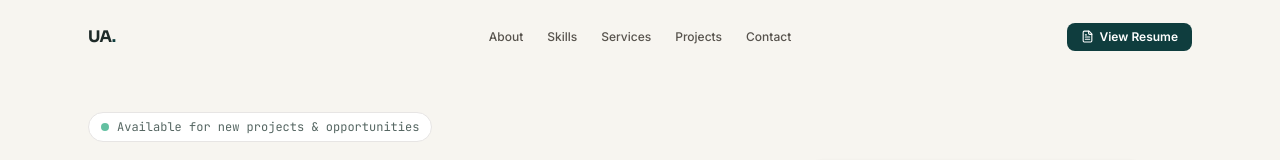
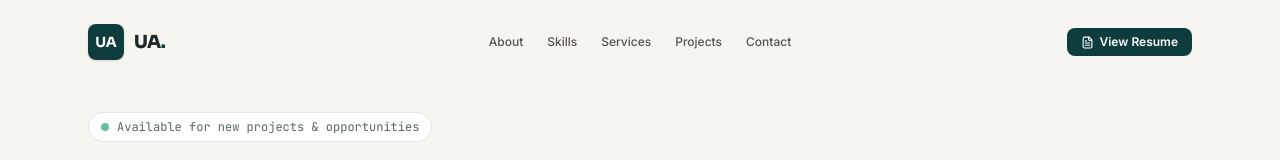
Before and after one commit to therealbibson/Portfolio, a React (Vite) app: page / in a window 1280 px wide. Shown: the top 160 px of the page. Built offline with nearby package versions, Linux system fonts and the light colour scheme; grey boxes are pictures that could not be loaded.

Commit message:
Style UA. as a teal monogram logo in the nav and footer

```diff
--- a/src/components/Footer.tsx
+++ b/src/components/Footer.tsx
@@ -27,9 +27,12 @@ export default function Footer() {
             <a
               href="#overview"
               onClick={(e) => handleNavClick(e, '#overview')}
-              className="group cursor-pointer"
+              className="group flex cursor-pointer items-center gap-2.5"
             >
-              <span className="font-display font-bold text-base text-text-white group-hover:text-primary-blue transition-colors">
+              <span className="flex h-9 w-9 items-center justify-center rounded-lg bg-[#0f3d3e] font-display text-sm font-bold text-white shadow-sm transition-transform duration-200 group-hover:scale-105">
+                UA
+              </span>
+              <span className="font-display text-lg font-extrabold tracking-tight text-text-white transition-colors group-hover:text-primary-blue">
                 UA<span className="text-primary-blue">.</span>
               </span>
             </a>
--- a/src/components/Header.tsx
+++ b/src/components/Header.tsx
@@ -51,9 +51,12 @@ export default function Header({ onOpenContact, onOpenResume }: HeaderProps) {
         <a
           href="#overview"
           onClick={(e) => handleNavClick(e, '#overview')}
-          className="group cursor-pointer py-1 shrink-0"
+          className="group flex cursor-pointer items-center gap-2.5 py-1 shrink-0"
         >
-          <span className="font-display font-bold text-base tracking-tight text-text-white group-hover:text-primary-blue transition-colors">
+          <span className="flex h-9 w-9 items-center justify-center rounded-lg bg-[#0f3d3e] font-display text-sm font-bold text-white shadow-sm transition-transform duration-200 group-hover:scale-105">
+            UA
+          </span>
+          <span className="font-display text-lg font-extrabold tracking-tight text-text-white transition-colors group-hover:text-primary-blue">
             UA<span className="text-primary-blue">.</span>
           </span>
         </a>
```
